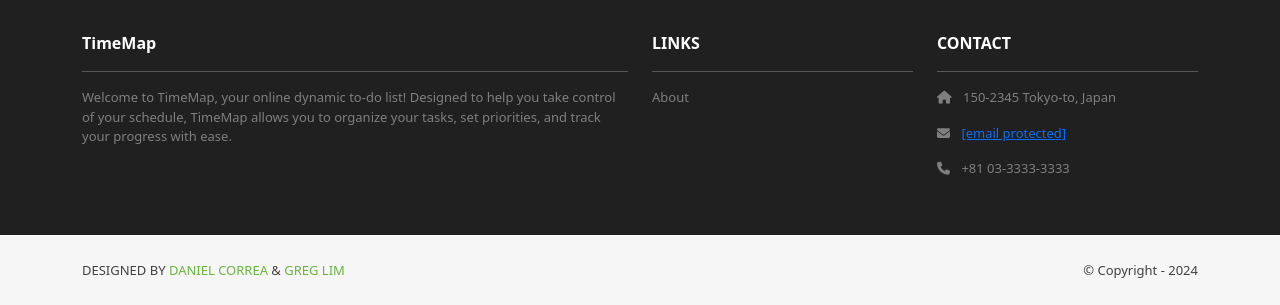
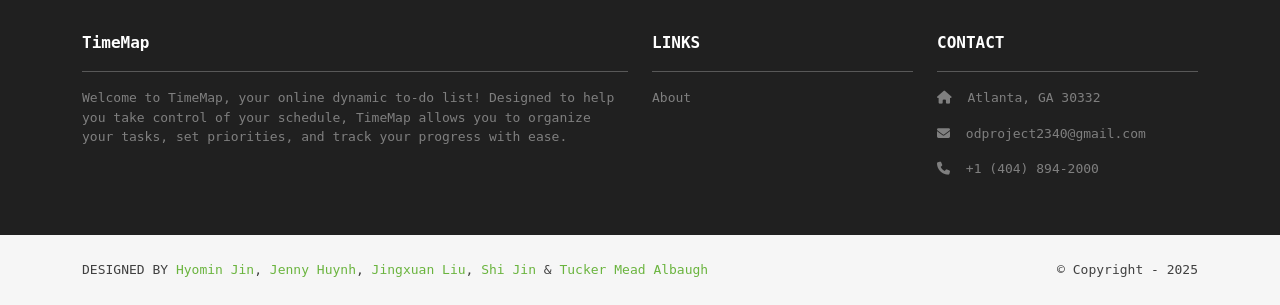
Before and after one commit to jingxuanliu1/timeMap, a Django app: page / in a window 1280 px wide. Shown: the part 923-1228 px from the top of the page. Run offline with Django 5.2, Linux system fonts and the light colour scheme; some libraries are stand-ins or nearby versions.

Commit message:
homepage modifications

```diff
--- a/timeMap/static/css/style.css
+++ b/timeMap/static/css/style.css
@@ -1,3 +1,6 @@
+body {
+  font-family: 'Roboto Mono', monospace;
+}
 .bg-index {
   overflow: hidden;
   position: relative;
@@ -10,7 +13,7 @@
   height: 100%;
   object-fit: cover;
   z-index: -1;
-  opacity: 0.8;
+  opacity: 0.85;
   filter: contrast(1.2);
 }
 .task-btn {
@@ -18,7 +21,7 @@
   top: 80%;
   left: 50%;
   transform: translate(-50%, -50%);
-  color: #c907f4;
+  color: #0e248e;
   font-size: 40px;
   font-family: 'Roboto Mono', monospace;
   font-weight: 300;
--- a/timeMap/templates/base.html
+++ b/timeMap/templates/base.html
@@ -91,11 +91,15 @@
           <div class="col-md-3 col-lg-3 col-xl-3 mx-auto mb-4">
             <b>CONTACT</b>
             <hr />
-            <p><i class="fas fa-home me-2"></i> 150-2345 Tokyo-to, Japan</p>
+            <p><i class="fas fa-home me-2"></i>
+              Atlanta, GA 30332
+            </p>
             <p><i class="fas fa-envelope me-2"></i>
-              <a href="/cdn-cgi/l/email-protection" class="__cf_email__" data-cfemail="2f464149406f424059464a5c5c5b405d4a014c4042">[email&#160;protected]</a>
+              odproject2340@gmail.com
             </p>
-            <p><i class="fas fa-phone me-2"></i> +81 03-3333-3333</p>
+            <p><i class="fas fa-phone me-2"></i>
+              +1 (404) 894-2000
+            </p>
           </div>
         </div>
       </div>
@@ -104,14 +108,23 @@
       <div class="container d-flex justify-content-between">
         <div class="me-5 text-white">
           <span>DESIGNED BY
-            <a href="https://www.x.com/danielgarax" target="_blank">DANIEL CORREA</a> &
-            <a href="https://www.x.com/greglim81" target="_blank">GREG LIM</a>
+            <a href="https://www.linkedin.com/in/hyomin-jin-180230351/"
+            target="_blank">Hyomin Jin</a>,
+            <a href="https://www.linkedin.com/in/jenny-huynh-5ab5b9253/"
+            target="_blank">Jenny Huynh</a>,
+            <a href="https://www.linkedin.com/in/jing-xuan-liu-b24b28248/"
+            target="_blank">Jingxuan Liu</a>,
+            <a href="https://www.linkedin.com/in/shi-jin-151b6832b/"
+            target="_blank">Shi Jin</a> &
+            <a href="https://www.linkedin.com/in/tucker-albaugh-3b322732b/"
+            target="_blank">Tucker Mead Albaugh</a>
           </span>
         </div>
         <div class="text-white">
-          <span>© Copyright - 2024</span>
+          <span>© Copyright - 2025</span>
         </div>
       </div>
     </section>
+    </footer>
   <script data-cfasync="false" src="/cdn-cgi/scripts/5c5dd728/cloudflare-static/email-decode.min.js"></script><script>(function(){function c(){var b=a.contentDocument||a.contentWindow.document;if(b){var d=b.createElement('script');d.innerHTML="window.__CF$cv$params={r:'929e7c572b1744f3',t:'MTc0MzU3NzYwOC4wMDAwMDA='};var a=document.createElement('script');a.nonce='';a.src='/cdn-cgi/challenge-platform/scripts/jsd/main.js';document.getElementsByTagName('head')[0].appendChild(a);";b.getElementsByTagName('head')[0].appendChild(d)}}if(document.body){var a=document.createElement('iframe');a.height=1;a.width=1;a.style.position='absolute';a.style.top=0;a.style.left=0;a.style.border='none';a.style.visibility='hidden';document.body.appendChild(a);if('loading'!==document.readyState)c();else if(window.addEventListener)document.addEventListener('DOMContentLoaded',c);else{var e=document.onreadystatechange||function(){};document.onreadystatechange=function(b){e(b);'loading'!==document.readyState&&(document.onreadystatechange=e,c())}}}})();</script></body>
 </html>
```
Also changed, not shown: db.sqlite3.
